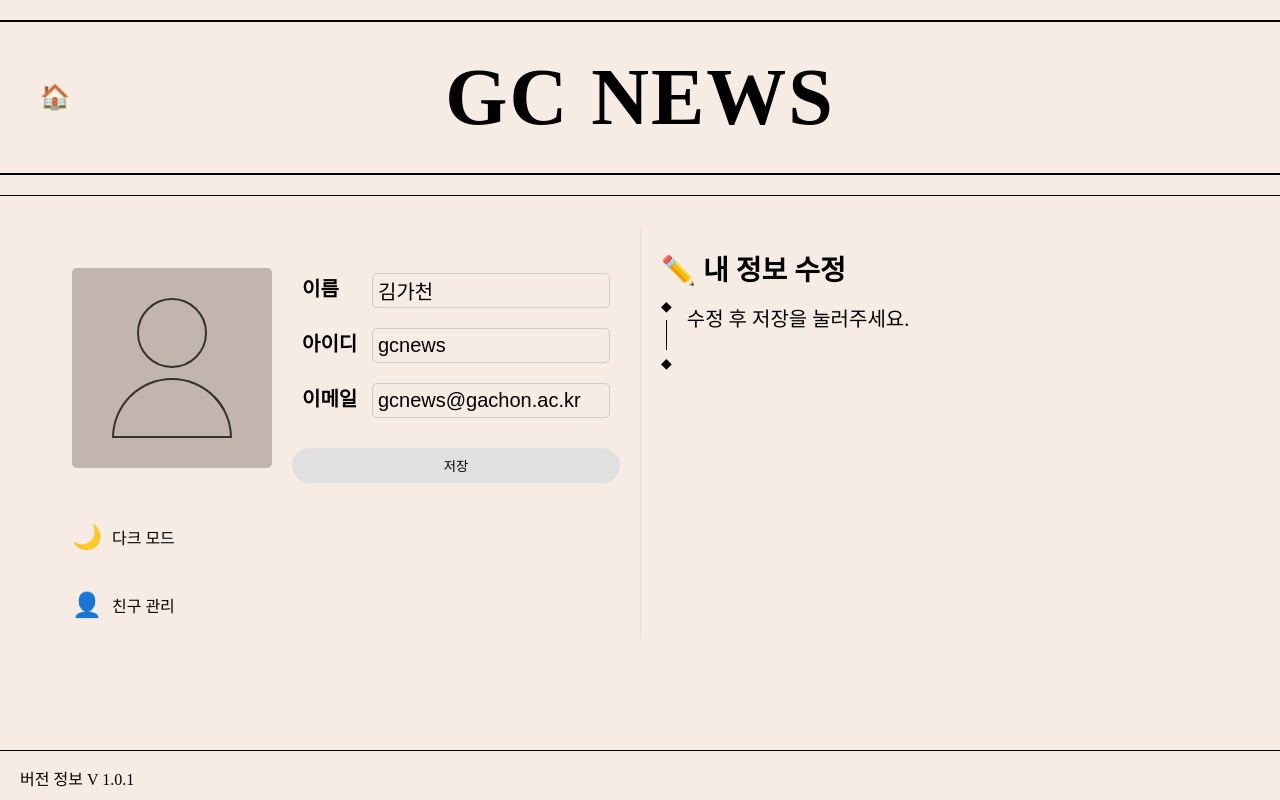
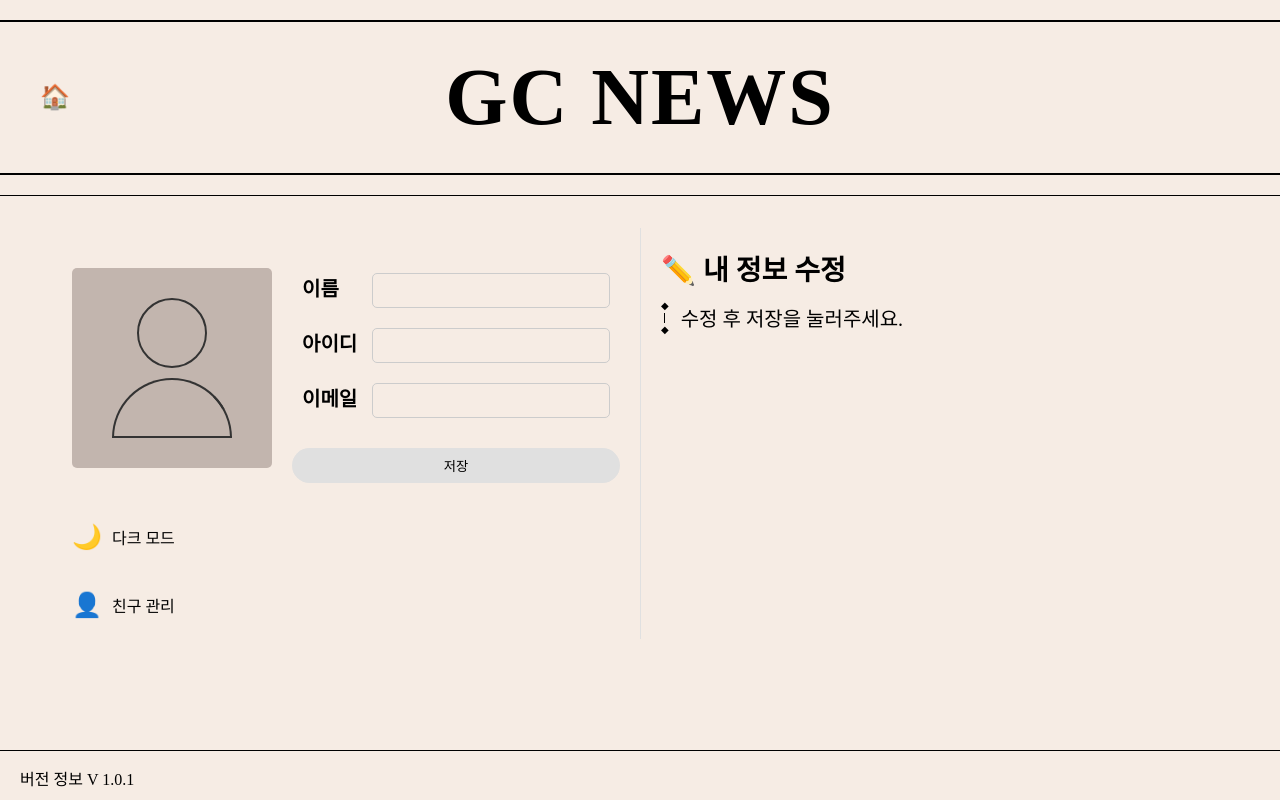
Before and after one commit to GachonNews/gcnews-front, a React (Vite) app in the folder gcnews/: page /edit in a window 1280 px wide. Built offline with nearby package versions, Linux system fonts and the light colour scheme; no server answers.

Commit message:
feat: profile recap api 연결

```diff
--- a/gcnews/package.json
+++ b/gcnews/package.json
@@ -11,10 +11,11 @@
   },
   "dependencies": {
     "@tailwindcss/vite": "^4.1.6",
+    "axios": "^1.9.0",
     "lucide-react": "^0.511.0",
     "react": "^19.0.0",
     "react-dom": "^19.0.0",
-    "react-router-dom": "^7.6.0",
+    "react-router-dom": "^7.6.1",
     "tailwindcss": "^4.1.6"
   },
   "devDependencies": {
--- /dev/null
+++ b/gcnews/src/apis/recap.js
@@ -0,0 +1,37 @@
+import { axiosInstance } from "./axios";
+
+// 날짜를 YYYY-MM 형식으로 추출
+const getCurrentYearMonth = () => {
+  const now = new Date();
+  const year = now.getFullYear();
+  const month = String(now.getMonth() + 1).padStart(2, "0");
+  return `${year}-${month}`;
+};
+
+const isValidYearMonth = (value) => /^\d{4}-\d{2}$/.test(value);
+
+export const fetchRecapData = async (yearMonth = getCurrentYearMonth()) => {
+  if (!isValidYearMonth(yearMonth)) {
+    throw new Error("형식이 잘못된 날짜입니다 (예: 2025-05)");
+  }
+
+  try {
+    const { data } = await axiosInstance.get(`/api/article/recap/${yearMonth}`);
+
+    if (data.status === "success") {
+      return data.data.map((article) => article.title);
+    } else {
+      throw new Error(data.message || "뉴스 리캡 응답 실패");
+    }
+  } catch (err) {
+    if (err.response) {
+      if (err.response.status === 404) {
+        throw new Error("이번 달 뉴스 리캡이 없습니다.");
+      }
+      if (err.response.status === 400) {
+        throw new Error("입력값 오류입니다.");
+      }
+    }
+    throw new Error(err.message || "알 수 없는 오류 발생");
+  }
+};
--- /dev/null
+++ b/gcnews/src/apis/users.js
@@ -0,0 +1,19 @@
+import { axiosInstance } from "./axios";
+
+export const fetchUserProfile = async () => {
+  const { data } = await axiosInstance.get("/api/user-info/profile");
+  return data.data;
+};
+
+export const createUserProfile = async (profileData) => {
+  const { data } = await axiosInstance.post(
+    "/api/user-info/profile",
+    profileData,
+    {
+      headers: {
+        "Content-Type": "application/json",
+      },
+    }
+  );
+  return data.data;
+};
--- a/gcnews/src/pages/EditProfile.jsx
+++ b/gcnews/src/pages/EditProfile.jsx
@@ -1,23 +1,34 @@
-// src/pages/EditProfile.jsx
 import React, { useState } from "react";
-import { useNavigate } from "react-router-dom";
+import { useNavigate, useLocation } from "react-router-dom";
+import { createUserProfile } from "../apis/users";
 import "./EditProfile.css";
 
 const EditProfile = () => {
   const navigate = useNavigate();
-  const [formData, setFormData] = useState({
-    name: "김가천",
-    username: "gcnews",
-    email: "gcnews@gachon.ac.kr",
-  });
+  const location = useLocation();
+  const initialProfile = location.state?.profile;
+
+  const [formData, setFormData] = useState(
+    initialProfile || {
+      name: "",
+      loginId: "",
+      email: "",
+    }
+  );
 
   const handleChange = (e) => {
     const { name, value } = e.target;
     setFormData((prev) => ({ ...prev, [name]: value }));
   };
 
-  const handleSubmit = () => {
-    navigate("/mypage");
+  const handleSubmit = async () => {
+    try {
+      await createUserProfile(formData);
+      navigate("/mypage"); // ✅ navigate 사용 권장 (SPA)
+    } catch (error) {
+      alert("프로필 저장에 실패했습니다.");
+      console.error(error);
+    }
   };
 
   return (
@@ -46,8 +57,8 @@
                 <div className="label">아이디</div>
                 <input
                   type="text"
-                  name="username"
-                  value={formData.username}
+                  name="loginId"
+                  value={formData.loginId}
                   onChange={handleChange}
                   className="edit-input"
                 />
--- a/gcnews/src/pages/MyPage.css
+++ b/gcnews/src/pages/MyPage.css
@@ -135,6 +135,7 @@
 
 .news-item {
   display: flex;
+  align-items: center; /* 가운데 정렬 */
   margin-bottom: 25px;
 }
 
@@ -142,22 +143,24 @@
   display: flex;
   flex-direction: column;
   align-items: center;
-  margin-right: 15px;
+  margin-right: 12px;
+
+  height: 40px;
+  justify-content: center;
 }
 
 .diamond {
-  font-size: 14px;
+  font-size: 10px;
+  line-height: 1;
 }
 
 .line {
   width: 1px;
-  height: 30px;
+  height: 10px;
   background-color: #000;
-  margin: 5px 0;
+  margin: 2px 0;
 }
 
 .news-text {
-  flex: 1;
-  padding-top: 5px;
   font-size: 20px;
 }
--- a/gcnews/src/pages/MyPage.jsx
+++ b/gcnews/src/pages/MyPage.jsx
@@ -1,10 +1,28 @@
-// src/pages/MyPage.jsx
-import React from "react";
+import React, { useEffect, useState } from "react";
 import { useNavigate } from "react-router-dom";
+import { fetchUserProfile } from "../apis/users";
+import { fetchRecapData } from "../apis/recap";
 import "./MyPage.css";
 
 const MyPage = () => {
   const navigate = useNavigate();
+  const [profile, setProfile] = useState(null);
+  const [recapData, setRecapData] = useState([]);
+
+  useEffect(() => {
+    fetchUserProfile()
+      .then((data) => setProfile(data))
+      .catch((err) => console.error(err));
+
+    fetchRecapData()
+      .then((titles) => {
+        console.log("✅ 뉴스 리캡 데이터 가져옴:", titles); // 확인용 로그.. 나중에 지우기
+        setRecapData(titles);
+      })
+      .catch((err) => console.error("❌ 뉴스 리캡 에러:", err.message));
+  }, []);
+  if (!profile)
+    return <div>로딩 중...profile: {JSON.stringify(profile, null, 2)}</div>;
 
   return (
     <div className="mypage-container">
@@ -12,7 +30,6 @@
         <div className="profile-card">
           <div className="profile-content">
             <div className="profile-image">
-              {/* 사용자 아이콘 */}
               <div className="user-icon">
                 <div className="circle"></div>
                 <div className="body"></div>
@@ -21,19 +38,19 @@
             <div className="profile-info">
               <div className="info-row">
                 <div className="label">이름</div>
-                <div className="value">김가천</div>
+                <div className="value">{profile.name}</div>
               </div>
               <div className="info-row">
                 <div className="label">아이디</div>
-                <div className="value">gcnews</div>
+                <div className="value">{profile.loginId}</div>
               </div>
               <div className="info-row">
                 <div className="label">이메일</div>
-                <div className="value">gcnews@gachon.ac.kr</div>
+                <div className="value">{profile.email}</div>
               </div>
               <button
                 className="profile-button"
-                onClick={() => navigate("/edit")}
+                onClick={() => navigate("/edit", { state: { profile } })}
               >
                 내 정보 확인/수정
               </button>
@@ -54,18 +71,20 @@
       <div className="right-section">
         <div className="news-title">❤️ 한 달 뉴스 리캡</div>
         <ul className="news-list">
-          {Array.from({ length: 5 }).map((_, i) => (
-            <li key={i} className="news-item">
+          {recapData.length > 0 ? (
+            recapData.map((title, index) => (
+              <li key={index} className="news-item">
                 <div className="bullet-container">
                   <span className="diamond">◆</span>
                   <div className="line" />
                   <span className="diamond">◆</span>
                 </div>
-              <span className="news-text">
-                뉴스 제목이 들어갈 자리입니다 뉴스 제목이 들어갈 자리입니다
-              </span>
+                <span className="news-text">{title}</span>
               </li>
-          ))}
+            ))
+          ) : (
+            <li className="news-item">뉴스 리캡 데이터가 없습니다.</li>
+          )}
         </ul>
       </div>
     </div>
```
Also changed, not shown: 1 other file (tests, documents, lock files or other folders). Lines whose indentation alone changed are shown as unchanged.
